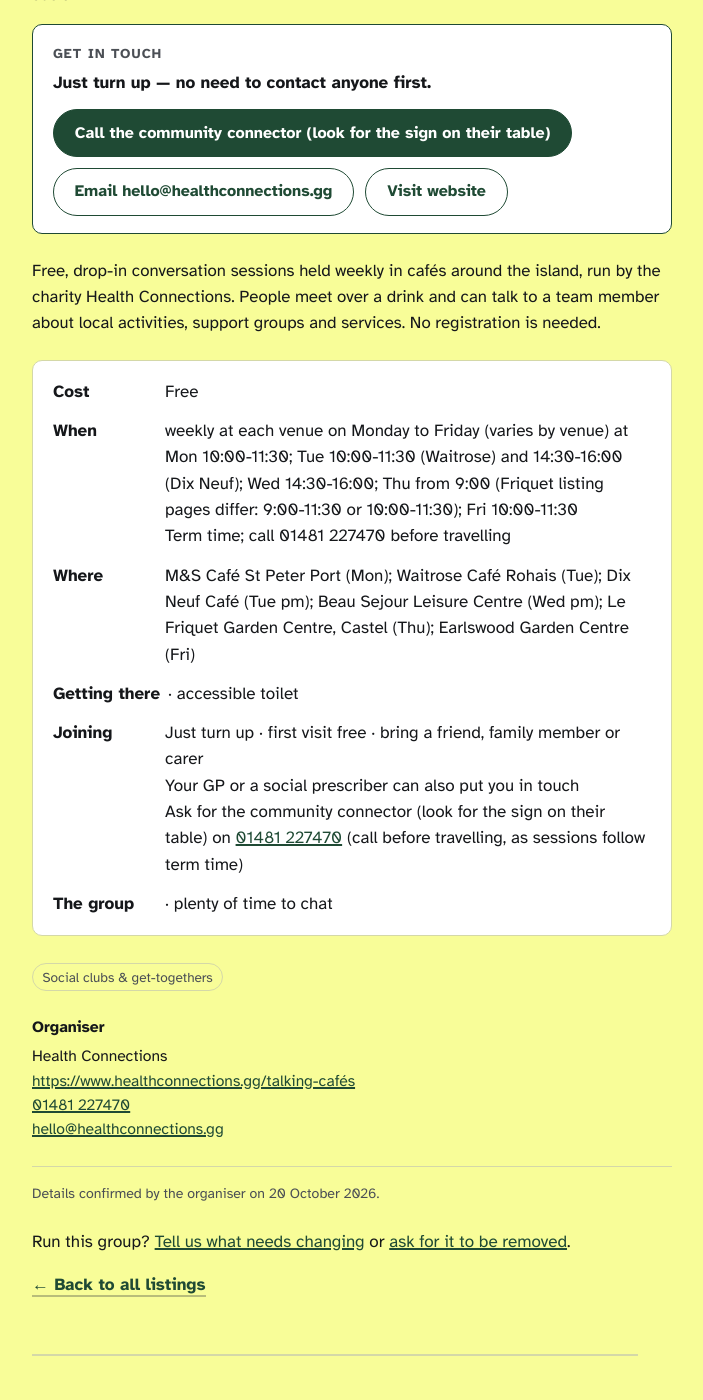
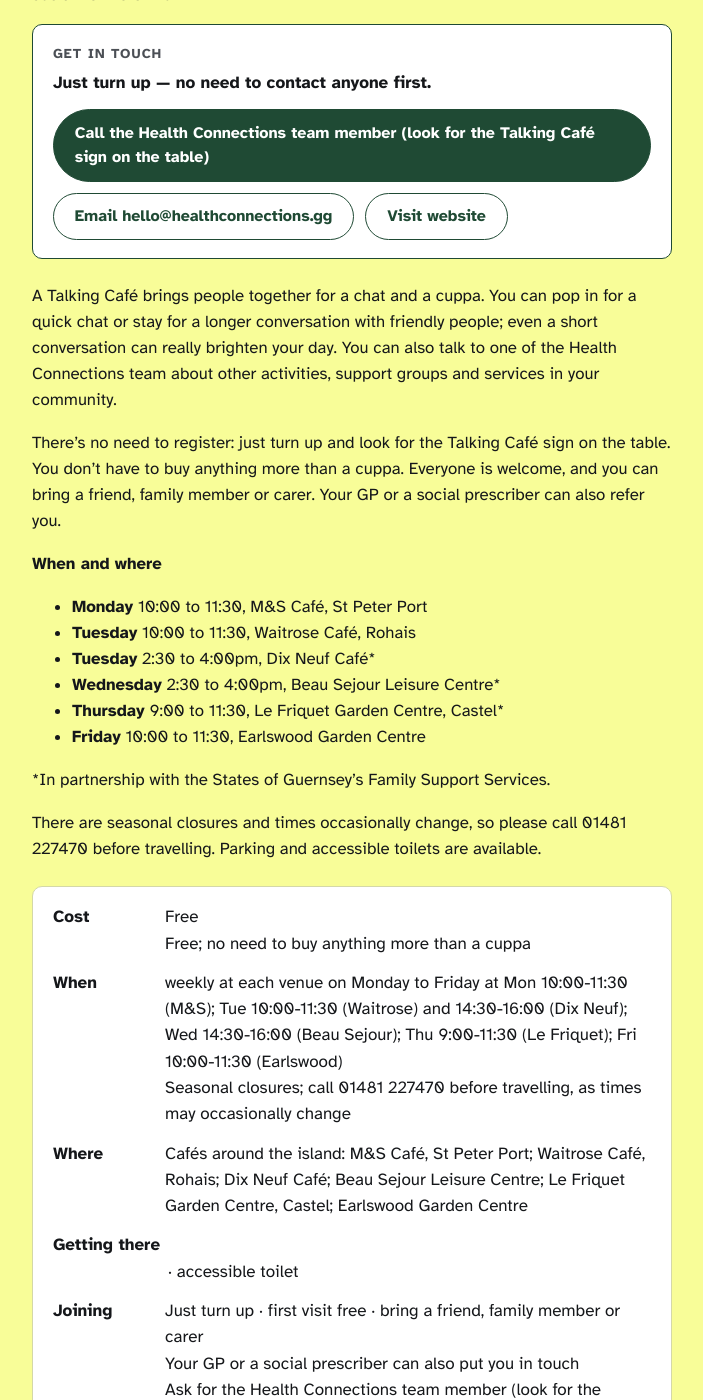
Before and after one commit to active-seniors/active-seniors.github.io, a Jekyll site: the page built from _listings/health-connections-talking-cafes.md, in a window 1280 px wide and 1400 px high, scrolled down 572 px. Shown: the whole window, without its empty margins (82-785 px from the left). Built offline with Jekyll 4.4.1, drawn with Linux system fonts in a browser that asks for light colours; some of the changed text lies outside the part shown.

Commit message:
Organiser replies batch 7: Health Connections rewrites; Bailiwick Social Prescribing's four classes
Co-Authored-By: Claude Opus 5.5 <noreply@anthropic.com>
Claude-Session: https://claude.ai/code/session_01AumRmWkicfMX1Y7C5fLeSN

```diff
--- a/_listings/health-connections-talking-cafes.md
+++ b/_listings/health-connections-talking-cafes.md
@@ -7,19 +7,21 @@ category: social
 tags:
 - social-clubs
 location:
-  venue: M&S Café St Peter Port (Mon); Waitrose Café Rohais (Tue); Dix Neuf Café (Tue
-    pm); Beau Sejour Leisure Centre (Wed pm); Le Friquet Garden Centre, Castel (Thu);
-    Earlswood Garden Centre (Fri)
+  venue: 'Cafés around the island: M&S Café, St Peter Port; Waitrose Café, Rohais;
+    Dix Neuf Café; Beau Sejour Leisure Centre; Le Friquet Garden Centre, Castel; Earlswood
+    Garden Centre'
+  parish: St Peter Port
 schedule:
   frequency: weekly at each venue
-  day: Monday to Friday (varies by venue)
-  time: 'Mon 10:00-11:30; Tue 10:00-11:30 (Waitrose) and 14:30-16:00 (Dix Neuf); Wed
-    14:30-16:00; Thu from 9:00 (Friquet listing pages differ: 9:00-11:30 or 10:00-11:30);
-    Fri 10:00-11:30'
-  season: Term time; call 01481 227470 before travelling
+  day: Monday to Friday
+  time: Mon 10:00-11:30 (M&S); Tue 10:00-11:30 (Waitrose) and 14:30-16:00 (Dix Neuf);
+    Wed 14:30-16:00 (Beau Sejour); Thu 9:00-11:30 (Le Friquet); Fri 10:00-11:30 (Earlswood)
+  season: Seasonal closures; call 01481 227470 before travelling, as times may occasionally
+    change
 cost:
   amount: 0
   currency: GBP
+  notes: Free; no need to buy anything more than a cuppa
 organiser:
   name: Health Connections
   website: https://www.healthconnections.gg/talking-cafés
@@ -31,10 +33,12 @@ joining:
   companion_welcome: true
   accepts_referrals: true
   first_contact:
-    name: the community connector (look for the sign on their table)
+    name: the Health Connections team member (look for the Talking Café sign on the
+      table)
     phone: 01481 227470
-    best_time: call before travelling, as sessions follow term time
+    best_time: call before travelling
 getting_there:
+  parking: available
   accessible_toilet: true
 group:
   style: chatty
@@ -43,7 +47,7 @@ verification:
   verified_date: ''
   review_due: ''
   last_pr: ''
-  confirmed_by_organiser: '2026-10-20'
+  confirmed_by_organiser: '2026-11-03'
   confirmed_via: email
 discovery:
   source_url: https://www.healthconnections.gg/talking-cafés
@@ -63,6 +67,26 @@ discovery:
   - 'Organiser reply 2026-10-20 (email): happy to be listed; term time only, call
     before travelling; free, just turn up, friends and carers welcome; accessible
     toilets at all venues.'
+  - 'Organiser reply 2026-11-03 (email, Magdalena Ford, Community Connector Lead):
+    rewrote the listing in her own words and format; Thursday is 9:00-11:30 at Le
+    Friquet; seasonal closures rather than term time; Dix Neuf, Beau Sejour and Le
+    Friquet sessions in partnership with States of Guernsey Family Support Services;
+    parking and accessible toilets. Her reply also gives 01481 740360 for more information.'
 ---
 
-Free, drop-in conversation sessions held weekly in cafés around the island, run by the charity Health Connections. People meet over a drink and can talk to a team member about local activities, support groups and services. No registration is needed.
+A Talking Café brings people together for a chat and a cuppa. You can pop in for a quick chat or stay for a longer conversation with friendly people; even a short conversation can really brighten your day. You can also talk to one of the Health Connections team about other activities, support groups and services in your community.
+
+There's no need to register: just turn up and look for the Talking Café sign on the table. You don't have to buy anything more than a cuppa. Everyone is welcome, and you can bring a friend, family member or carer. Your GP or a social prescriber can also refer you.
+
+**When and where**
+
+- **Monday** 10:00 to 11:30, M&S Café, St Peter Port
+- **Tuesday** 10:00 to 11:30, Waitrose Café, Rohais
+- **Tuesday** 2:30 to 4:00pm, Dix Neuf Café\*
+- **Wednesday** 2:30 to 4:00pm, Beau Sejour Leisure Centre\*
+- **Thursday** 9:00 to 11:30, Le Friquet Garden Centre, Castel\*
+- **Friday** 10:00 to 11:30, Earlswood Garden Centre
+
+\*In partnership with the States of Guernsey's Family Support Services.
+
+There are seasonal closures and times occasionally change, so please call 01481 227470 before travelling. Parking and accessible toilets are available.
```
Also changed, not shown: _listings/art-on-prescription.md (deleted, +0 -37 lines), _listings/arts-for-health-styx.md (added, +54 -0 lines), _listings/community-classes-bailiwick-social-prescribing.md (deleted, +0 -44 lines), _listings/paint-and-create-at-kgv.md (+19 -9 lines), _listings/qi-gong-tai-chi-at-styx.md (+25 -8 lines), _listings/singing-for-health.md (+23 -7 lines), _listings/stay-connected-digital-skills-drop-in.md (+9 -4 lines).
